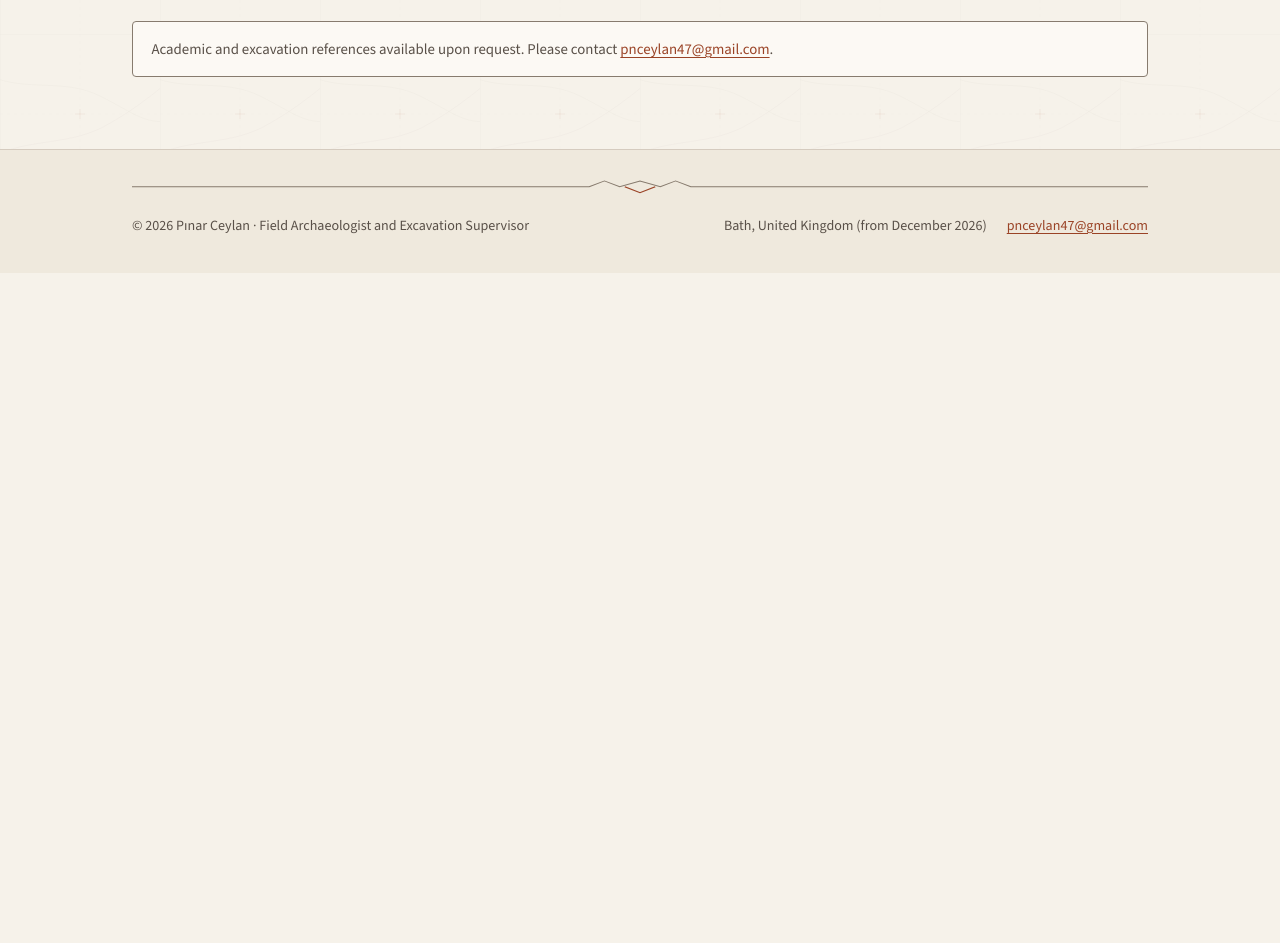
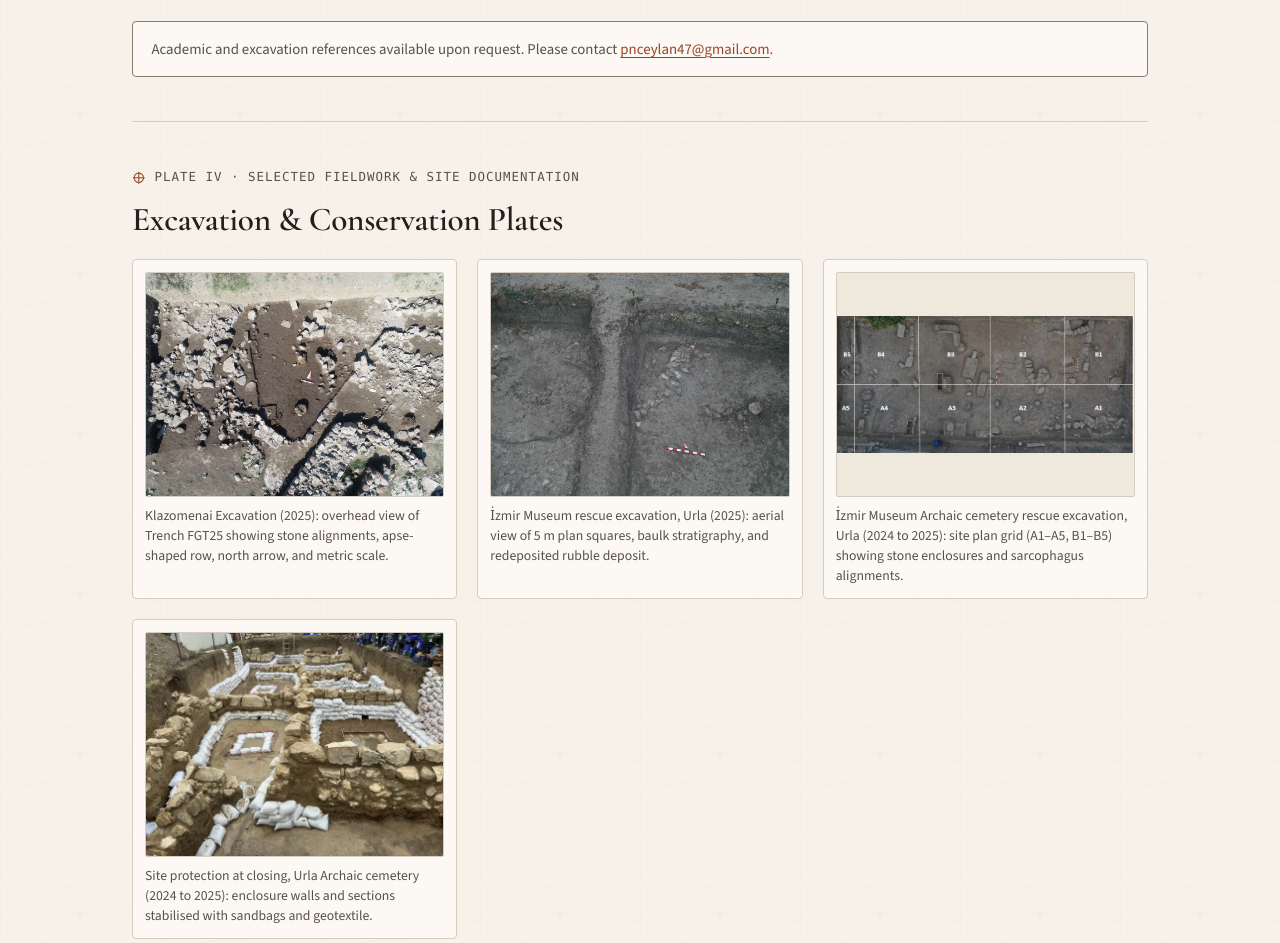
Before and after one commit to orcunkoraliseri/PinarWebsite, a plain HTML site: page experience.html in a window 1280 px wide. Shown: the part 3966-4909 px from the top of the page. Before the commit the page ends 4239 px from the top, so only its background shows below. Drawn offline with nearby package versions, Linux system fonts and the light colour scheme.

Commit message:
Add seven curated ceramic illustration and excavation plates

```diff
--- a/experience.html
+++ b/experience.html
@@ -278,6 +278,68 @@
         Academic and excavation references available upon request. Please contact <a href="mailto:pnceylan47@gmail.com">pnceylan47@gmail.com</a>.
       </div>
     </section>
+
+    <section class="plate-section" aria-labelledby="field-plates-heading">
+      <div class="plate-eyebrow">
+        <svg class="datum-crosshair" viewBox="0 0 16 16" fill="none" aria-hidden="true" focusable="false">
+          <circle cx="8" cy="8" r="5.5" stroke="currentColor" stroke-width="1.25"/>
+          <path d="M8 1v14M1 8h14" stroke="currentColor" stroke-width="1.25"/>
+        </svg>
+        <span>Plate IV · Selected Fieldwork &amp; Site Documentation</span>
+      </div>
+
+      <h2 id="field-plates-heading">Excavation &amp; Conservation Plates</h2>
+
+      <div class="plate-grid">
+        <figure class="plate-figure">
+          <img
+            src="assets/images/klazomenai-fgt25-overhead.webp"
+            alt="Overhead photograph of stone wall alignments and apse-shaped stone row in Trench FGT25 at Klazomenai with north arrow and scale"
+            width="1200"
+            height="800"
+            loading="lazy"
+            decoding="async"
+          >
+          <figcaption>Klazomenai Excavation (2025): overhead view of Trench FGT25 showing stone alignments, apse-shaped row, north arrow, and metric scale.</figcaption>
+        </figure>
+
+        <figure class="plate-figure">
+          <img
+            src="assets/images/urla-4848-rescue-drone.webp"
+            alt="Aerial view of rescue excavation grid squares in Urla showing baulk section, rubble fill, grid pegs, and ranging pole"
+            width="1200"
+            height="800"
+            loading="lazy"
+            decoding="async"
+          >
+          <figcaption>İzmir Museum rescue excavation, Urla (2025): aerial view of 5 m plan squares, baulk stratigraphy, and redeposited rubble deposit.</figcaption>
+        </figure>
+
+        <figure class="plate-figure plate-figure--wide">
+          <img
+            src="assets/images/urla-4860-cemetery-grid.webp"
+            alt="Overhead plan of Archaic cemetery grid squares A1 through B5 in Urla showing stone enclosure walls and terracotta sarcophagi"
+            width="770"
+            height="354"
+            loading="lazy"
+            decoding="async"
+          >
+          <figcaption>İzmir Museum Archaic cemetery rescue excavation, Urla (2024 to 2025): site plan grid (A1–A5, B1–B5) showing stone enclosures and sarcophagus alignments.</figcaption>
+        </figure>
+
+        <figure class="plate-figure">
+          <img
+            src="assets/images/urla-4860-sandbag-protection.webp"
+            alt="End-of-season conservation view of excavated stone enclosure walls lined and protected with white sandbags"
+            width="1200"
+            height="900"
+            loading="lazy"
+            decoding="async"
+          >
+          <figcaption>Site protection at closing, Urla Archaic cemetery (2024 to 2025): enclosure walls and sections stabilised with sandbags and geotextile.</figcaption>
+        </figure>
+      </div>
+    </section>
   </main>
 
   <footer class="site-footer">
--- a/styles.css
+++ b/styles.css
@@ -945,7 +945,7 @@ main {
 }
 
 /* ==========================================================================
-   Pre-Built Archival Plate Gallery (Ready for Step 2 Photography & Drawings)
+   Archival Plate Gallery (Field Photography & Ceramic Illustration Plates)
    ========================================================================== */
 
 .plate-grid {
@@ -966,10 +966,22 @@ main {
 .plate-figure img {
   display: block;
   inline-size: 100%;
+  block-size: auto;
   aspect-ratio: 4 / 3;
   object-fit: cover;
   border-radius: 2px;
   border: 1px solid var(--rule-hairline);
+}
+
+.plate-figure--drawing img {
+  object-fit: contain;
+  background-color: #FFFFFF;
+  padding: 0.35rem;
+}
+
+.plate-figure--wide img {
+  object-fit: contain;
+  background-color: var(--bg-subtle);
 }
 
 .plate-figure figcaption {
```
Also changed, not shown: academic.html (+50 -0 lines), assets/images/gokhoyuk-gh23-g4-t1-04-drawing.webp (added), assets/images/klazomenai-fgt25-overhead.webp (added), assets/images/urla-4848-rescue-drone.webp (added), assets/images/urla-4860-cemetery-grid.webp (added), assets/images/urla-4860-sandbag-protection.webp (added), assets/images/yahyali-mound-landscape.webp (added), assets/images/yahyali-yh20-t2-30-profile.webp (added), 1 other file.
